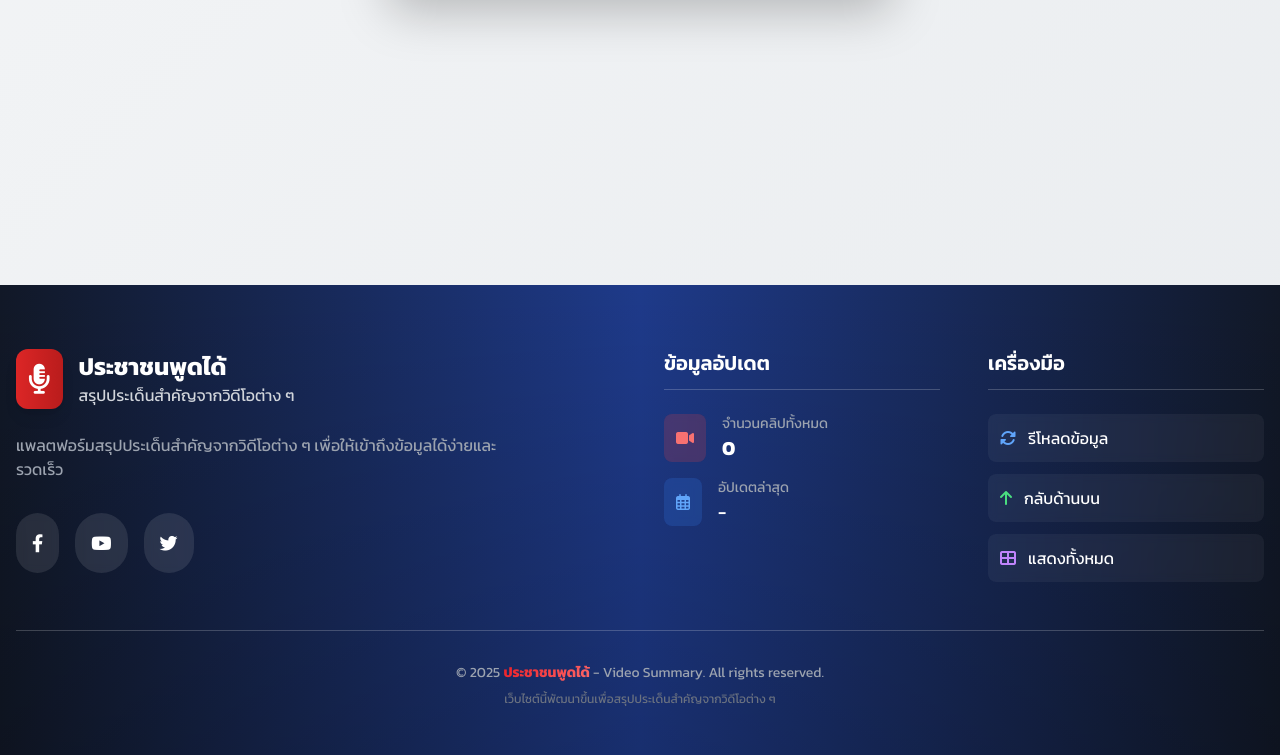
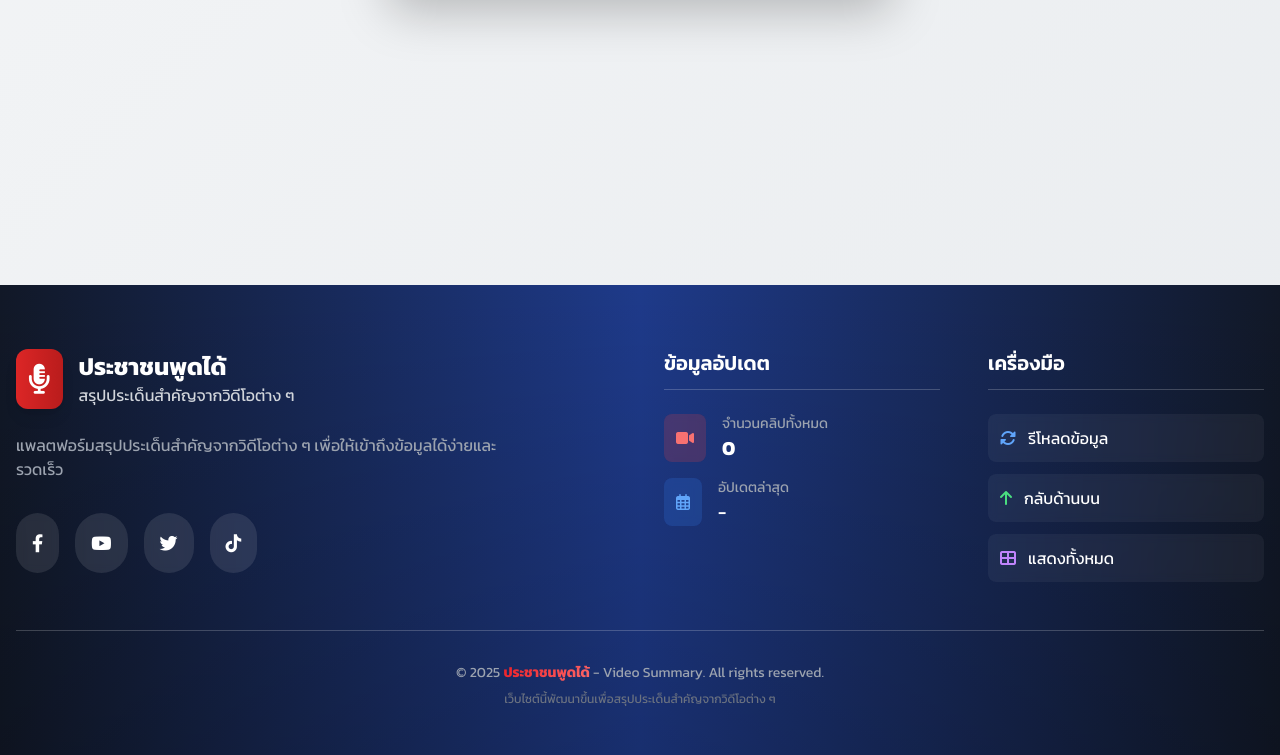
Before and after one commit to Pooh191/peoplespeakup, a plain HTML site: page index.html in a window 1280 px wide. Shown: the part 1701-2456 px from the top of the page. Drawn offline with nearby package versions, Linux system fonts and the light colour scheme.

Commit message:
Update index.html

```diff
--- a/index.html
+++ b/index.html
@@ -645,6 +645,9 @@
                         </a>
                         <a href="#" class="bg-white/10 p-4 rounded-full hover:bg-white/20 transition-all hover:scale-110 backdrop-blur-sm">
                             <i class="fab fa-twitter text-lg"></i>
+                        </a>
+                        <a href="https://www.tiktok.com/@peoplespeakup4?is_from_webapp=1&sender_device=pc" class="bg-white/10 p-4 rounded-full hover:bg-white/20 transition-all hover:scale-110 backdrop-blur-sm">
+                            <i class="fab fa-tiktok text-lg"></i>
                         </a>
                     </div>
                 </div>
```
